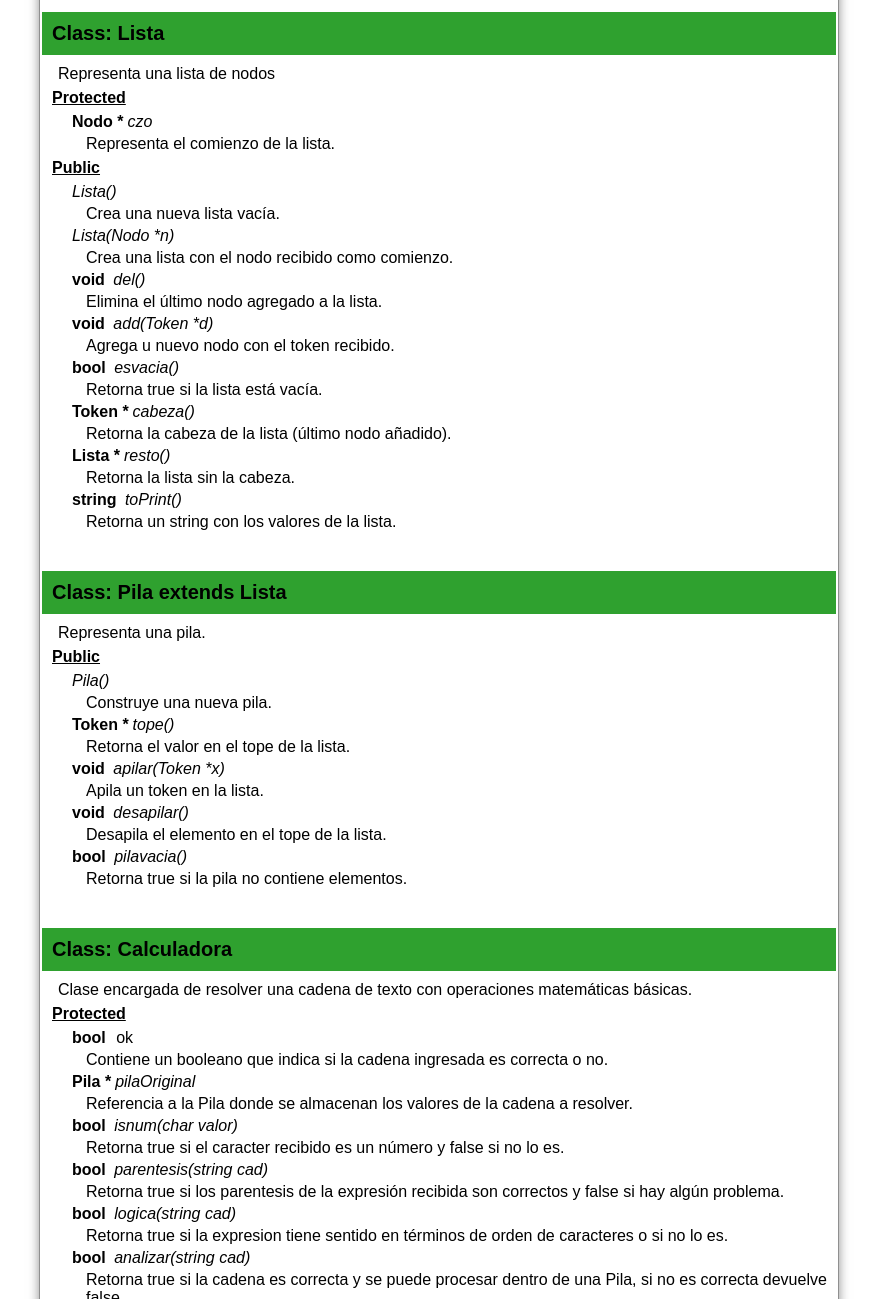
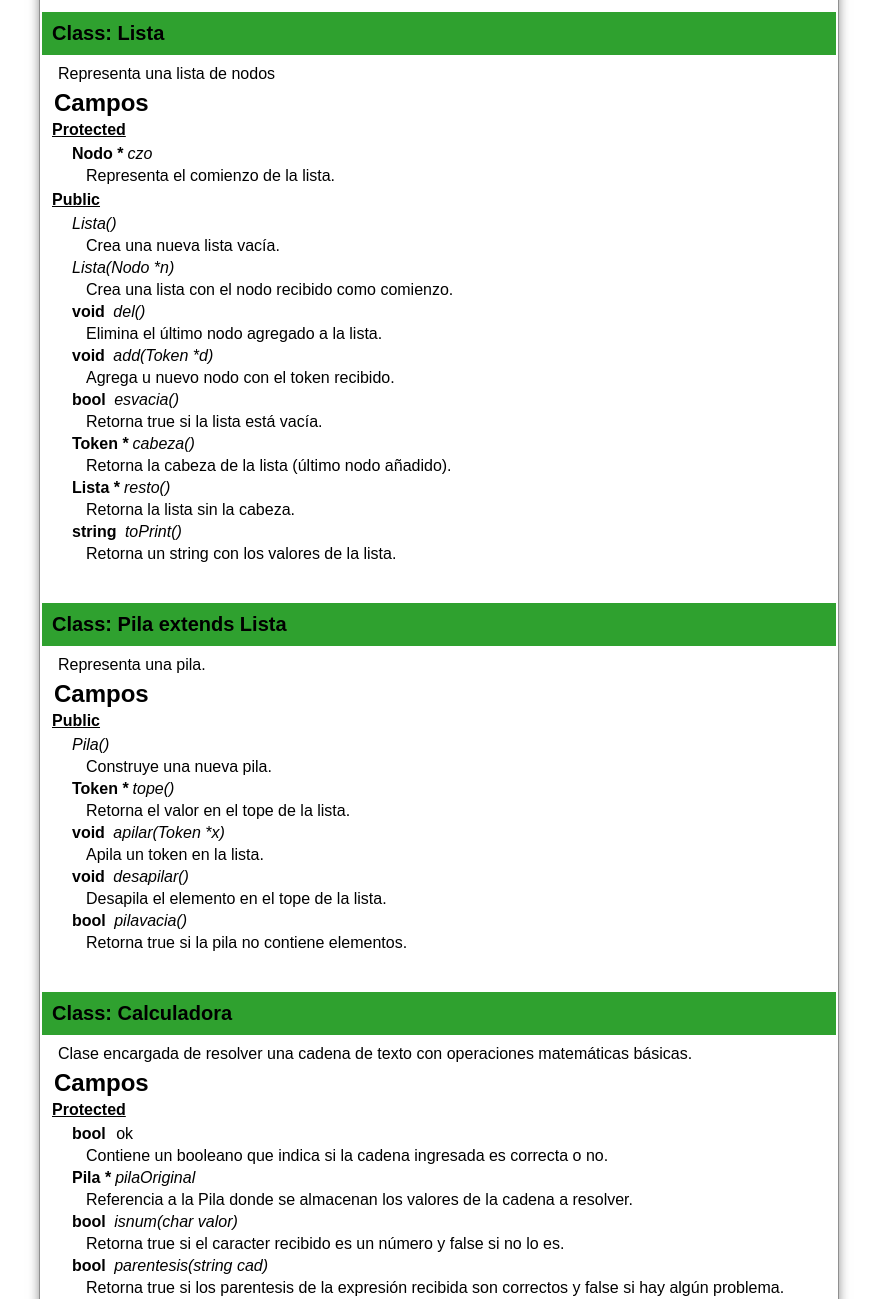
Before and after one commit to alexlndn/calculadora, a plain HTML site: page docs/index.html in a window 1280 px wide. Shown: the part 1387-2686 px from the top of the page, without its empty margins (201-1078 px from the left). Drawn offline with Linux system fonts and the light colour scheme.

Commit message:
Finalizada la documentacion

```diff
--- a/docs/index.html
+++ b/docs/index.html
@@ -142,6 +142,7 @@
       <h2 class="clase">Class: Lista</h2>
       <p class="desc">Representa una lista de nodos</p>
       <section class="campos">
+        <h1>Campos</h1>
         <p class="tipoCampo">Protected</p>
         <div class="container">
           <p><span class="type">Nodo *</span><span class="name">czo</span></p>
@@ -172,6 +173,7 @@
       <h2 class="clase">Class: Pila extends Lista</h2>
       <p class="desc">Representa una pila.</p>
       <section class="campos">
+        <h1>Campos</h1>
         <p class="tipoCampo">Public</p>
         <div class="container">
           <p><span class="name">Pila()</span></p>
@@ -191,6 +193,7 @@
       <h2 class="clase">Class: Calculadora</h2>
       <p class="desc">Clase encargada de resolver una cadena de texto con operaciones matemáticas básicas.</p>
       <section class="campos">
+        <h1>Campos</h1>
         <p class="tipoCampo">Protected</p>
         <div class="container">
           <p><span class="type">bool</span> <span class="name"></span>ok</p>
```
